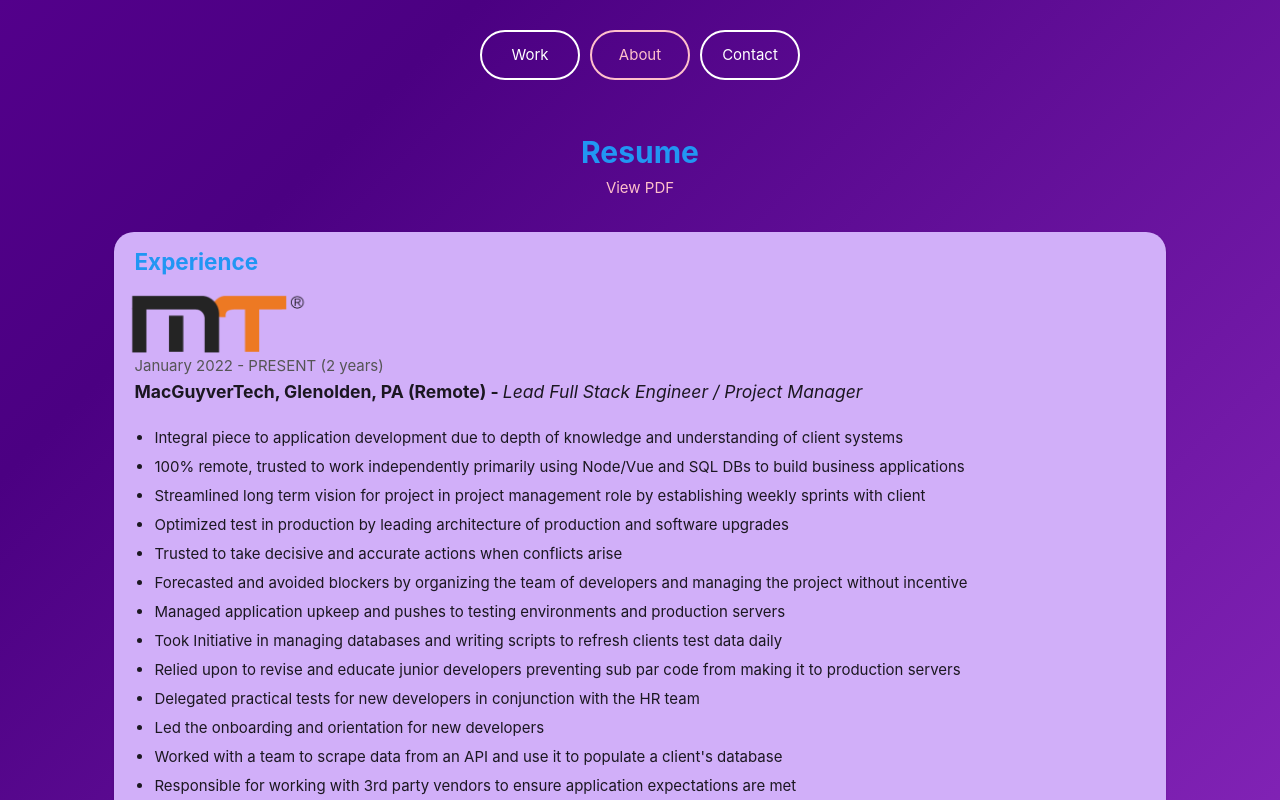
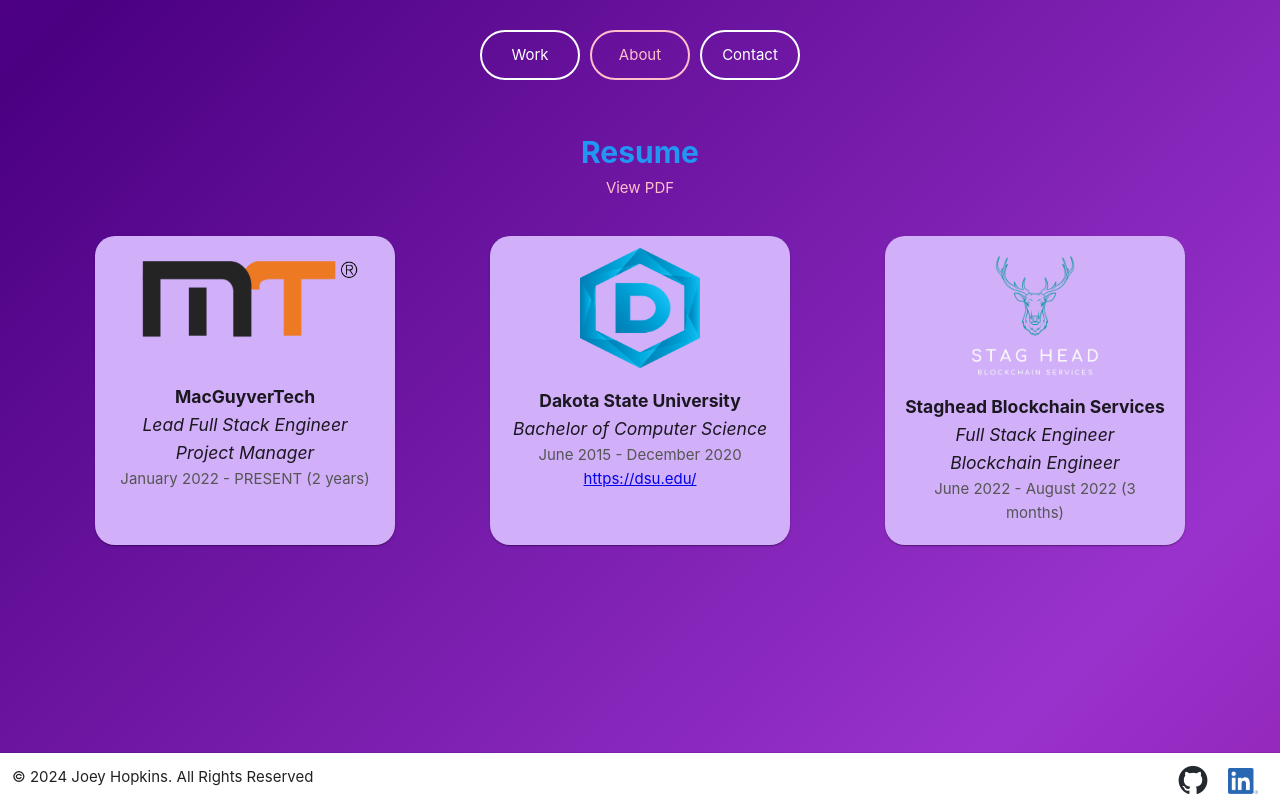
Before and after one commit to JoeyHopkins/MySite, a Vue app in the folder frontend/: page /about in a window 1280 px wide. Shown: the top 800 px of the page. Built offline with nearby package versions, Linux system fonts and the light colour scheme.

Commit message:
Added cards at the top of About.vue to condense page and temp remove the resume based content. Added animations to these cards to make page pop more when page is opened

```diff
--- a/frontend/src/views/About.vue
+++ b/frontend/src/views/About.vue
@@ -1,5 +1,5 @@
 <template>
-  <v-container class="center-content">
+  <v-container class="center-content fade-in">
     <div>
       <h1 class="center-text text-blue">
         <b>
@@ -11,13 +11,95 @@
       </div>
     </div>
   </v-container>
-  <v-container class="center-content">
+    <div class="spread-elements mt-5" >
+      <v-card class="dynamic-width-card center-text flip-in">
+        <div class="pt-5">
+            <img
+              src="/src/assets/images/MacTechLogo.png"
+              alt="Macguyvertech Logo"
+              width="250"
+              height="100"
+            >
+          </div>
+          <h3 class="mt-5">
+            <b>
+              MacGuyverTech
+            </b>
+          </h3>
+          <h3 class="mx-5">
+            <i>
+              Lead Full Stack Engineer
+            </i>
+          </h3>
+          <h3 class="mx-5">
+            <i>
+              Project Manager
+            </i>
+          </h3>
+          <h4 class="mx-5 lighten-text">
+            January 2022 - PRESENT ({{ formattedMonthsSinceEnteredDate(macTechStartDate) }})
+          </h4>
+      </v-card>
+      <v-card class="dynamic-width-card center-text flip-in">
+        <div class="pt-3">
+          <img
+            src="/src/assets/images/DakotaState.png"
+            alt="Dakota State Logo"
+            width="120"
+            height="120"
+          >
+        </div>
+        <v-col>
+          <h3>
+            <b>Dakota State University</b>
+          </h3>
+          <div>
+            <h3>
+              <i>
+                Bachelor of Computer Science
+              </i>
+            </h3>
+          </div>
+          <h4 class="lighten-text">
+            June 2015 - December 2020
+          </h4>
+          <div class="pb-3">
+            <a href="https://dsu.edu/" target="_blank" class="custom-link">https://dsu.edu/</a>
+          </div>
+        </v-col>
+      </v-card>
+      <v-card class="dynamic-width-card center-text flip-in">
+        <div style="margin-bottom: -50px;">
+          <img
+            src="/src/assets/images/Staghead.png"
+            alt="Staghead Logo"
+            width="200"
+            height="200"
+          >
+        </div>
+        <h3 class="mx-5">
+          <b>
+            Staghead Blockchain Services
+          </b>
+        </h3>
+        <h3 class="mx-5">
+          <i>
+            Full Stack Engineer
+          </i>
+        </h3>
+        <h3 class="mx-5">
+          <i>
+            Blockchain Engineer
+          </i>
+        </h3>
+        <h4 class="mx-5 lighten-text pb-5">
+          June 2022 - August 2022 (3 months)
+        </h4>
+      </v-card>
+    </div>
+
+  <!-- <v-container class="center-content">
     <v-card class="page-card">
-      <h2 class="text-blue mx-5 py-3">
-        <b>
-          Experience
-        </b>
-      </h2>
       <div style="margin-bottom: -20px;">
         <img
           src="/src/assets/images/MacTechLogo.png"
@@ -117,7 +199,7 @@
       </v-row>
     </v-card>
   </v-container>
-  <component :is="skills"/>
+  <component :is="skills"/> -->
 </template>
 <script>
 import Skills from '../components/experience/Skills.vue'
@@ -195,15 +277,66 @@ export default {
 }
 
 .circle-img-container {
-  width: 50px; /* Adjust the size of the container */
-  height: 50px; /* Adjust the size of the container */
+  width: 50px;
+  height: 50px;
   overflow: hidden;
-  border-radius: 50%; /* Create a circle */
+  border-radius: 50%;
 }
 
 .circle-img {
-  width: 100%; /* Make sure the image covers the container */
-  height: 100%; /* Make sure the image covers the container */
-  object-fit: cover; /* Ensure the image is fully covered */
+  width: 100%;
+  height: 100%;
+  object-fit: cover;
+}
+
+.dynamic-width-card {
+  background-color: #D1AFF9 !important;
+  width: 300px;
+  border-radius: 20px;
+}
+
+.spread-elements {
+  display: flex;
+  justify-content: space-evenly;
+}
+
+/* CSS animations */
+@keyframes flipIn {
+  from {
+    transform: perspective(400px) rotate3d(0, 1, 0, 90deg);
+    animation-timing-function: ease-in;
+    opacity: 0;
+  }
+  40% {
+    transform: perspective(400px) rotate3d(0, 1, 0, -20deg);
+    animation-timing-function: ease-in;
+  }
+  60% {
+    transform: perspective(400px) rotate3d(0, 1, 0, 10deg);
+    opacity: 1;
+  }
+  80% {
+    transform: perspective(400px) rotate3d(0, 1, 0, -5deg);
+  }
+  to {
+    transform: perspective(400px);
+  }
+}
+
+.flip-in {
+  animation: flipIn 1.5s ease-out;
+}
+
+@keyframes fadeIn {
+  from {
+    opacity: 0;
+  }
+  to {
+    opacity: 1;
+  }
+}
+
+.fade-in {
+  animation: fadeIn 2.5s ease-out;
 }
 </style>
```
Also changed, not shown: frontend/src/assets/main.css (+26 -0 lines).
